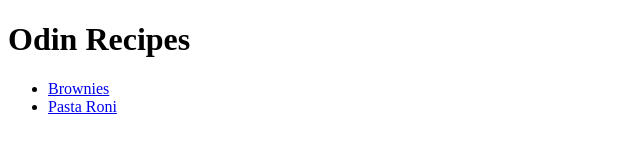
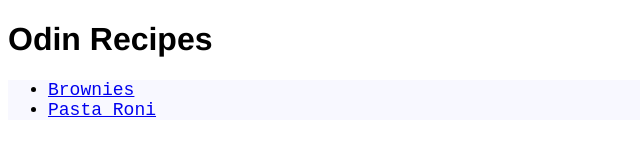
Before and after one commit to Ysv2/odin-recipes, a plain HTML site: page index.html in a window 1280 px wide. Shown: the whole page, without its empty margins (0-640 px from the left). Drawn offline with Linux system fonts and the light colour scheme.

Commit message:
nice look

```diff
--- a/index.html
+++ b/index.html
@@ -3,11 +3,12 @@
 <html lang="en">
     <head>
         <meta charset="UTF-8">
+        <link rel="stylesheet" href="./styles.css" />
         <title>Odin Recipes</title>
     </head>
     <body>
-        <h1>Odin Recipes</h1>
-        <ul>
+        <h1 class="name">Odin Recipes</h1>
+        <ul class="food">
             <li><a href="recipies/brownies.html">Brownies</a></li>
             <li><a href="recipies/pasta-roni.html">Pasta Roni</a></li>
         </ul>
--- /dev/null
+++ b/styles.css
@@ -0,0 +1,20 @@
+.food{
+    color: black;
+    font-size: large;
+    font-family: 'Courier New', Courier, monospace;
+    background-color: ghostwhite;
+}
+
+.name{
+    font-family: 'Franklin Gothic Medium', 'Arial Narrow', Arial, sans-serif;
+    color: rgb(0, 0, 0);
+}
+
+.ingredients{
+    font-weight: bold;
+    color: brown;
+}
+
+.foodname{
+    background-color: grey;
+}
```
Also changed, not shown: recipies/brownies.html (+3 -2 lines).
